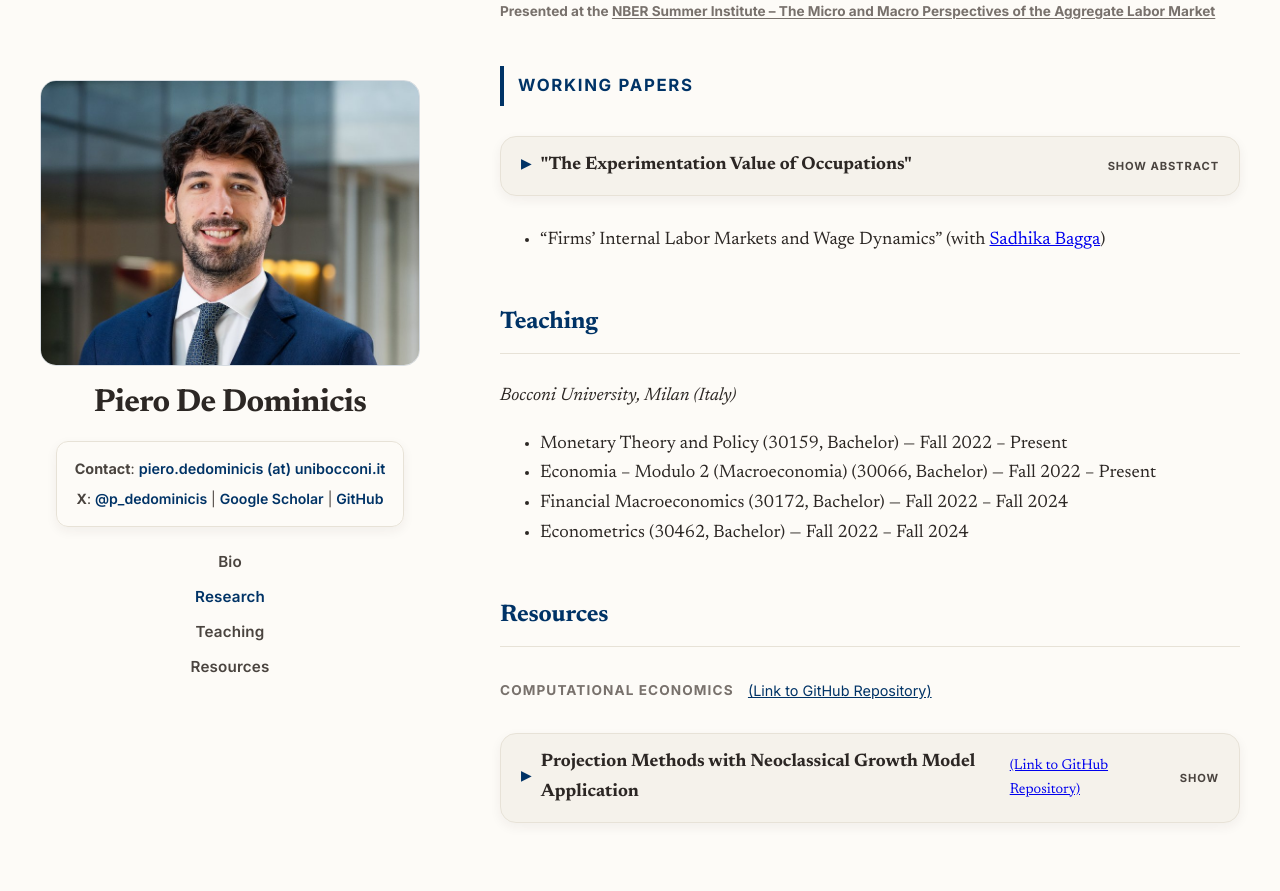
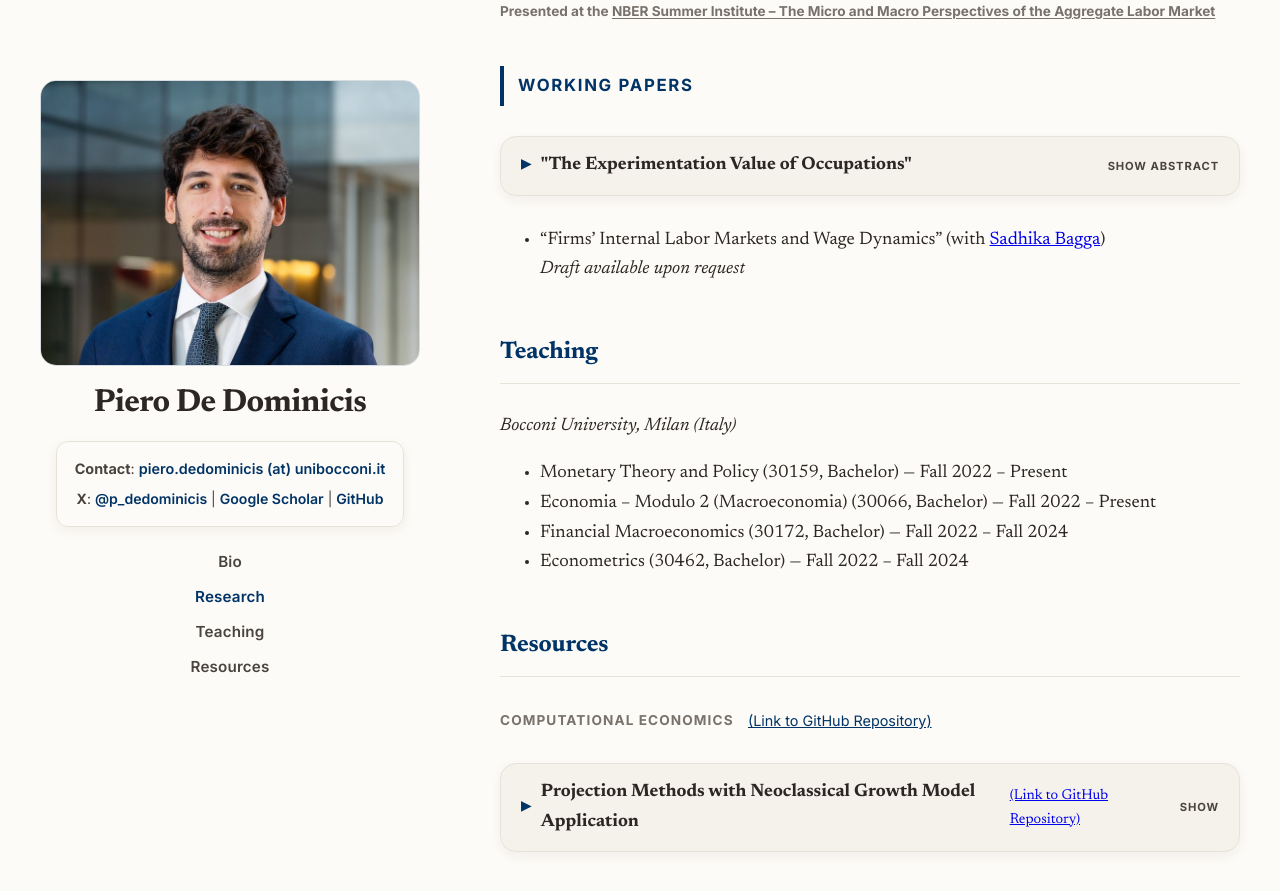
Before and after one commit to peppecon/peppecon.github.io, a Jekyll site: the page built from _pages/about.md, in a window 1280 px wide and 900 px high, scrolled down 1040 px. Shown: the top 891 px of the window. Built offline with Jekyll 4.4.1, drawn with Linux system fonts in a browser that asks for light colours.

Commit message:
Add draft available upon request to internal labor markets paper
Co-Authored-By: Claude Opus 5.5 <noreply@anthropic.com>

```diff
--- a/_pages/about.md
+++ b/_pages/about.md
@@ -116,7 +116,7 @@ In Spring 2026, I visited the Stanford Economics Department as a Visiting Studen
 
 </div>
 
-- "Firms' Internal Labor Markets and Wage Dynamics" (with <a href="https://sadhikabagga.github.io/" target="_blank" rel="noopener noreferrer">Sadhika Bagga</a>)
+- "Firms' Internal Labor Markets and Wage Dynamics" (with <a href="https://sadhikabagga.github.io/" target="_blank" rel="noopener noreferrer">Sadhika Bagga</a>)<br><em>Draft available upon request</em>
 
 ## Teaching {#teaching}
 
```
